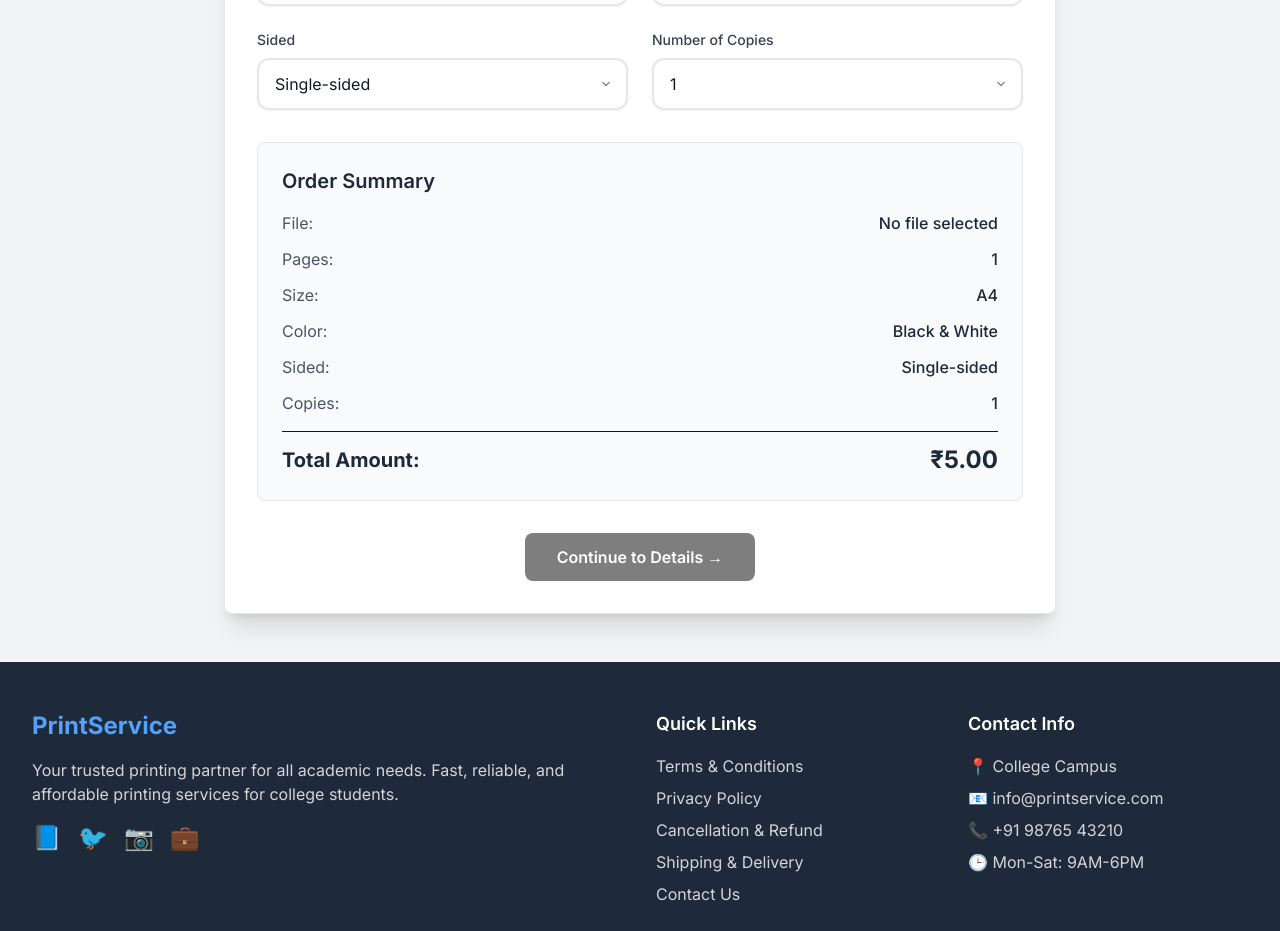
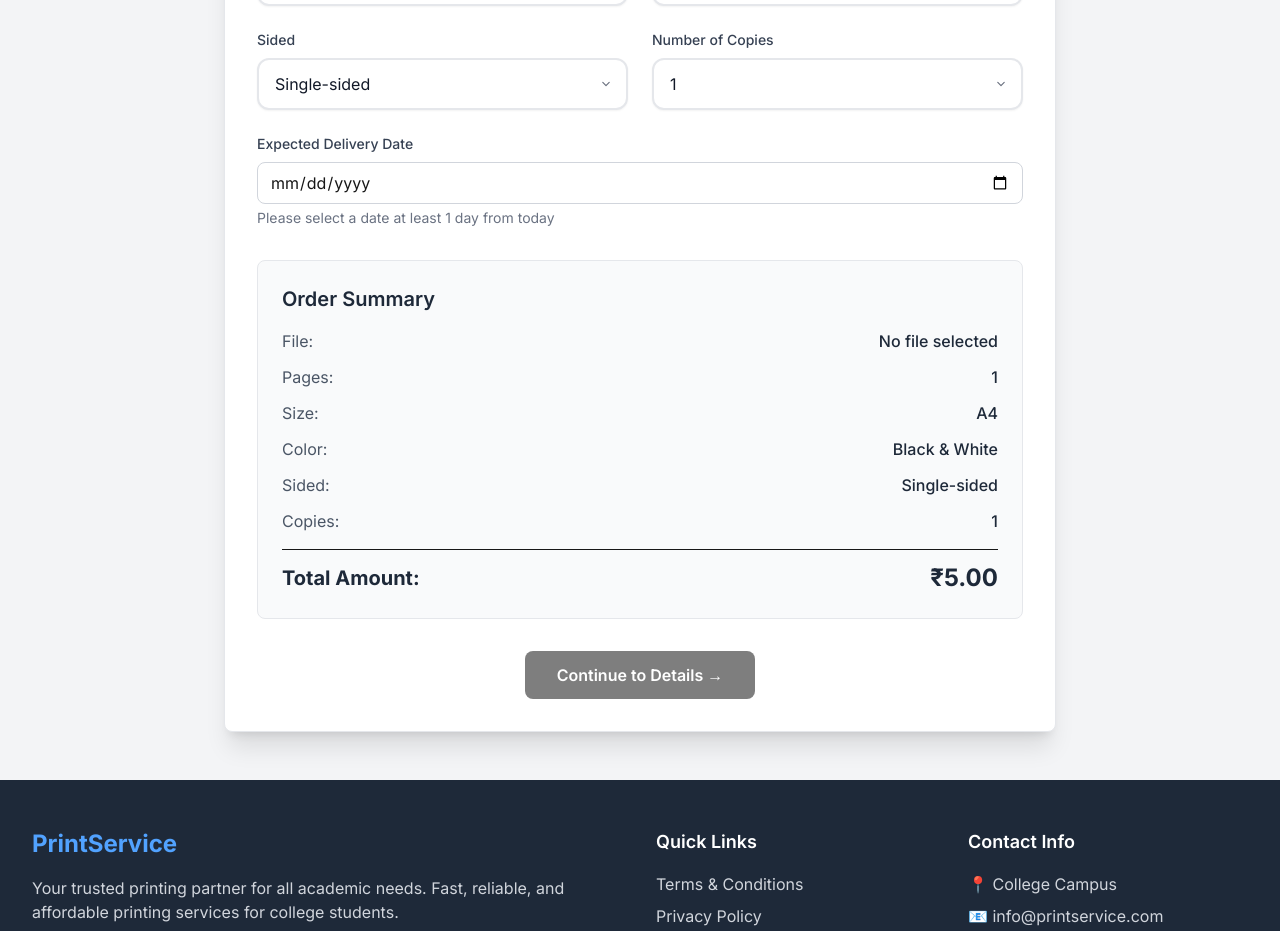
Before and after one commit to AdityaPandey-DEV/FunPrinting, a Next.js app: page /order in a window 1280 px wide. Shown: the part 820-1751 px from the top of the page. Built offline with nearby package versions, Linux system fonts and the light colour scheme; no server answers; the database is empty.

Commit message:
Add expected delivery date field to orders with validation and admin sorting

```diff
--- a/src/app/admin/orders/[id]/page.tsx
+++ b/src/app/admin/orders/[id]/page.tsx
@@ -60,6 +60,7 @@ interface Order {
   paymentStatus: 'pending' | 'completed' | 'failed';
   orderStatus: 'pending' | 'printing' | 'dispatched' | 'delivered';
   amount: number;
+  expectedDate?: string;
   createdAt: string;
 }
 
@@ -234,6 +235,14 @@ export default function OrderDetailPage() {
                   <span className="text-gray-600">Total Amount:</span>
                   <span className="text-xl font-bold text-gray-900">₹{order.amount}</span>
                 </div>
+                {order.expectedDate && (
+                  <div className="flex justify-between">
+                    <span className="text-gray-600">Expected Delivery:</span>
+                    <span className="font-medium text-blue-600">
+                      {formatDate(order.expectedDate, 'long')}
+                    </span>
+                  </div>
+                )}
               </div>
             </div>
 
--- a/src/app/admin/page.tsx
+++ b/src/app/admin/page.tsx
@@ -54,6 +54,7 @@ interface Order {
   paymentStatus: 'pending' | 'completed' | 'failed';
   orderStatus: 'pending' | 'printing' | 'dispatched' | 'delivered';
   amount: number;
+  expectedDate?: string;
   createdAt: string;
 }
 
@@ -201,6 +202,9 @@ function AdminDashboardContent() {
                     Printing Options
                   </th>
                   <th className="px-6 py-3 text-left text-xs font-medium text-gray-500 uppercase tracking-wider">
+                    Expected Date
+                  </th>
+                  <th className="px-6 py-3 text-left text-xs font-medium text-gray-500 uppercase tracking-wider">
                     Status
                   </th>
                   <th className="px-6 py-3 text-left text-xs font-medium text-gray-500 uppercase tracking-wider">
@@ -247,6 +251,17 @@ function AdminDashboardContent() {
                         <div>{order.printingOptions.color === 'color' ? 'Color' : 'B/W'}</div>
                         <div>{order.printingOptions.sided === 'double' ? 'Double' : 'Single'}</div>
                         <div>{order.printingOptions.copies} copies</div>
+                      </div>
+                    </td>
+                    <td className="px-6 py-4 whitespace-nowrap">
+                      <div className="text-sm text-gray-900">
+                        {order.expectedDate ? (
+                          <div className="font-medium text-blue-600">
+                            {formatDate(order.expectedDate)}
+                          </div>
+                        ) : (
+                          <div className="text-gray-400 italic">Not set</div>
+                        )}
                       </div>
                     </td>
                     <td className="px-6 py-4 whitespace-nowrap">
--- a/src/app/api/admin/orders/route.ts
+++ b/src/app/api/admin/orders/route.ts
@@ -6,7 +6,7 @@ export async function GET() {
   try {
     await connectDB();
 
-    const orders = await Order.find({}).sort({ createdAt: -1 });
+    const orders = await Order.find({}).sort({ expectedDate: 1, createdAt: -1 });
 
     return NextResponse.json({
       success: true,
--- a/src/app/api/orders/create/route.ts
+++ b/src/app/api/orders/create/route.ts
@@ -38,7 +38,7 @@ export async function POST(request: NextRequest) {
 
     // Continue with existing order processing for file orders and legacy template orders
 
-    let customerInfo, orderType, fileURL, fileType, originalFileName, templateData, printingOptions, deliveryOption;
+    let customerInfo, orderType, fileURL, fileType, originalFileName, templateData, printingOptions, deliveryOption, expectedDate;
 
     if (contentType?.includes('multipart/form-data')) {
       // Handle file upload
@@ -49,6 +49,7 @@ export async function POST(request: NextRequest) {
       printingOptions = JSON.parse(formData.get('printingOptions') as string);
       deliveryOption = JSON.parse(formData.get('deliveryOption') as string);
       templateData = formData.get('templateData') ? JSON.parse(formData.get('templateData') as string) : null;
+      expectedDate = formData.get('expectedDate') as string;
 
       // Debug: Log the parsed data
       console.log('🔍 DEBUG - Parsed FormData:');
@@ -83,7 +84,8 @@ export async function POST(request: NextRequest) {
         fileURL,
         templateData,
         printingOptions,
-        deliveryOption
+        deliveryOption,
+        expectedDate
       } = body);
 
       // Debug: Log the parsed JSON data
@@ -158,6 +160,7 @@ export async function POST(request: NextRequest) {
         pageCount: pageCount, // Add page count to printing options
       },
       deliveryOption,
+      expectedDate: expectedDate ? new Date(expectedDate) : undefined,
       amount,
       razorpayOrderId: razorpayOrder.id,
     };
--- a/src/app/order/page.tsx
+++ b/src/app/order/page.tsx
@@ -49,6 +49,7 @@ export default function OrderPage() {
     copies: 1,
     serviceOption: 'service',
   });
+  const [expectedDate, setExpectedDate] = useState<string>('');
   const [pageCount, setPageCount] = useState(1);
   const [pdfUrl, setPdfUrl] = useState<string | null>(null);
   const [pdfLoaded, setPdfLoaded] = useState(false);
@@ -322,6 +323,7 @@ export default function OrderPage() {
             pageCount,
           }));
           formData.append('deliveryOption', JSON.stringify(deliveryOption));
+          formData.append('expectedDate', expectedDate);
 
           // Debug: Log what we're sending
           console.log('🔍 DEBUG - Sending FormData:');
@@ -353,6 +355,7 @@ export default function OrderPage() {
               pageCount,
             },
             deliveryOption,
+            expectedDate,
           };
 
           const response = await fetch('/api/orders/create', {
@@ -773,6 +776,24 @@ export default function OrderPage() {
                   </div>
                 </div>
                 )}
+
+                {/* Expected Delivery Date */}
+                <div className="mt-6">
+                  <label className="block text-sm font-medium text-gray-700 mb-2">
+                    Expected Delivery Date
+                  </label>
+                  <input
+                    type="date"
+                    value={expectedDate}
+                    onChange={(e) => setExpectedDate(e.target.value)}
+                    min={new Date(Date.now() + 24 * 60 * 60 * 1000).toISOString().split('T')[0]} // Tomorrow
+                    className="w-full px-3 py-2 border border-gray-300 rounded-lg focus:outline-none focus:ring-2 focus:ring-blue-500 focus:border-blue-500"
+                    required
+                  />
+                  <p className="mt-1 text-sm text-gray-500">
+                    Please select a date at least 1 day from today
+                  </p>
+                </div>
               </div>
 
               {/* Order Summary */}
--- a/src/models/Order.ts
+++ b/src/models/Order.ts
@@ -50,6 +50,7 @@ export interface IOrder {
   };
   razorpayOrderId?: string;
   razorpayPaymentId?: string;
+  expectedDate?: Date;
   createdAt: Date;
   updatedAt: Date;
 }
@@ -151,6 +152,16 @@ const orderSchema = new mongoose.Schema<IOrder>({
   },
   razorpayOrderId: String,
   razorpayPaymentId: String,
+  expectedDate: {
+    type: Date,
+    validate: {
+      validator: function(value: Date) {
+        if (!value) return true; // Optional field
+        return value > new Date(); // Must be greater than today
+      },
+      message: 'Expected delivery date must be greater than today'
+    }
+  },
 }, {
   timestamps: true,
 });
```
